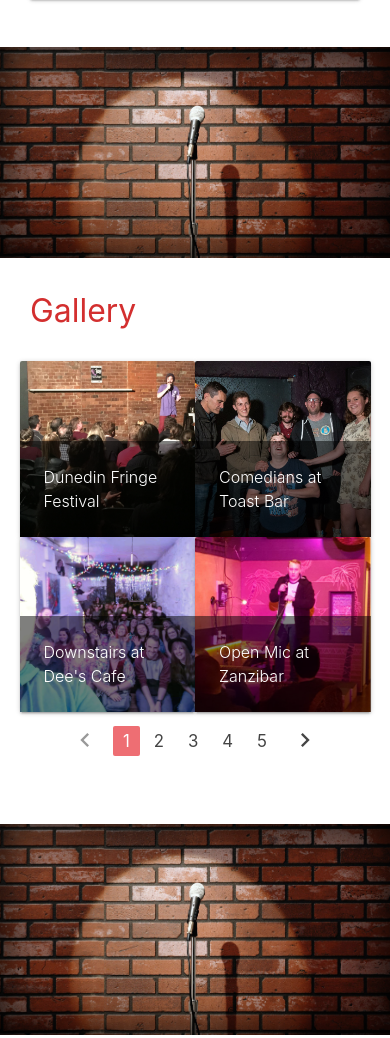
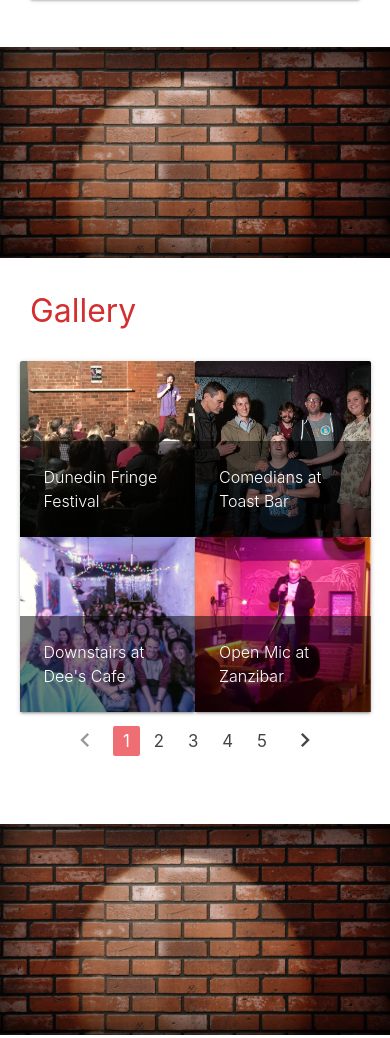
Before and after one commit to rcrimp/comedy-website, a plain HTML site: page www/index.html in a window 390 px wide. Shown: the part 1993-3031 px from the top of the page. Drawn offline with nearby package versions, Linux system fonts and the light colour scheme.

Commit message:
rejig stuff

```diff
--- a/www/style/main.css
+++ b/www/style/main.css
@@ -12,6 +12,7 @@
   .parallax {
     background-position: center;
     background-attachment: scroll;
+    background-image: url("../img/bricks-blank.jpg");
   }
 }
 .shadow-inset {
@@ -45,8 +46,8 @@ nav .btn-floating {
 
 /* crop event banner to 2x1 ratio */
 #past-events .col .card .card-image {
-    width: 100%;
-    padding-bottom: 50%;
+  width: 100%;
+  padding-bottom: 50%;
 }
 #past-events .col .card .card-image img {
   width: 100%;
```
Also changed, not shown: www/img/bricks-stand.jpg (deleted), www/img/dunedin-comedy.png, 1 other file.
